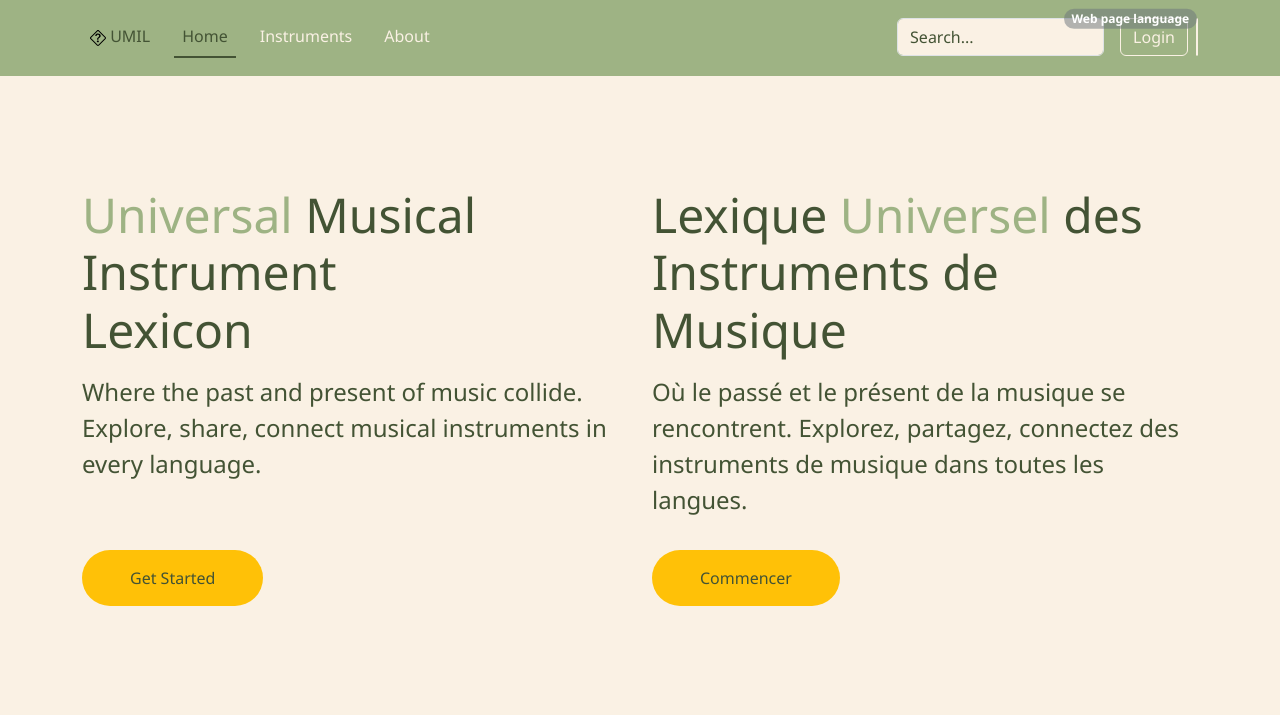
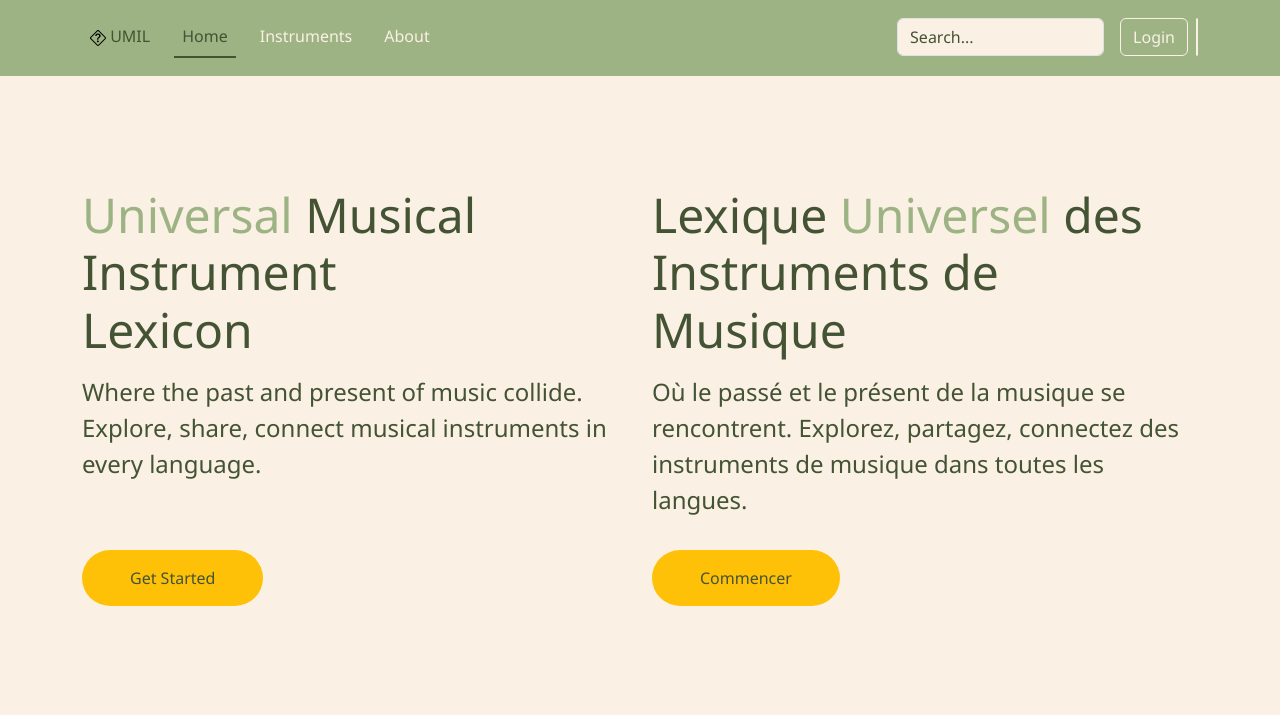
Before and after one commit to DDMAL/VIM, a Django app: page / in a window 1280 px wide. Shown: the top 715 px of the page. Run offline with Django 4.2, Linux system fonts and the light colour scheme.

Commit message:
fix: convert webpage language badge to tooltip
- Remove code for badge
- Move tooltip scripts to `LanguageTooltip.js`

Resolves: #111

```diff
--- a/web-app/django/VIM/apps/instruments/templates/instruments/index.html
+++ b/web-app/django/VIM/apps/instruments/templates/instruments/index.html
@@ -205,8 +205,4 @@ Instrument List
 <script src="https://unpkg.com/imagesloaded@5/imagesloaded.pkgd.min.js"></script>
 <script src="{% static "instruments/js/DisplaySettings.js" %}"></script>
 <script src="{% static "instruments/js/PaginationTools.js" %}"></script>
-<script>
-  const tooltipTriggerList = document.querySelectorAll('[data-bs-toggle="tooltip"], [data-bs-toggle="dropdown"]')
-  const tooltipList = [...tooltipTriggerList].map(tooltipTriggerEl => new bootstrap.Tooltip(tooltipTriggerEl))
-</script>
 {% endblock %}
--- a/web-app/django/VIM/static/js/GoogleTranslate.js
+++ b/web-app/django/VIM/static/js/GoogleTranslate.js
@@ -1,34 +1,20 @@
+const pageLanguage = document.querySelector("#google_translate_element");
+
 function googleTranslateElementInit() {
-    new google.translate.TranslateElement({
-    pageLanguage: 'en',
-    layout: google.translate.TranslateElement.InlineLayout.HORIZONTAL
-    }, 'google_translate_element');
+  new google.translate.TranslateElement(
+    {
+      pageLanguage: "en",
+      layout: google.translate.TranslateElement.InlineLayout.HORIZONTAL,
+    },
+    "google_translate_element"
+  );
 
-    const googleSelect = document.getElementsByClassName("goog-te-combo")[0];
-    googleSelect.classList.add('btn', 'p-0', 'm-0', 'h-100');
+  const googleSelect = document.getElementsByClassName("goog-te-combo")[0];
+  googleSelect.classList.add("btn", "p-0", "m-0", "h-100");
 
-    const parent = googleSelect.parentElement;
-    parent.classList.add('h-100', 'd-flex', 'align-items-center');
+  const parent = googleSelect.parentElement;
+  parent.classList.add("h-100", "d-flex", "align-items-center");
 
-    const grandparent = parent.parentElement;
-    grandparent.classList.add('h-100', 'd-flex', 'align-items-center');
+  const grandparent = parent.parentElement;
+  grandparent.classList.add("h-100", "d-flex", "align-items-center");
 }
-
-const pageLanguage = document.querySelector("#google_translate_element");
-const pageBadge = document.querySelector("#page-language-badge");
-
-updatePageBadge();
-
-function updatePageBadge() {
-    const hidePageBadge = localStorage.getItem('hidePageBadge') || false;
-    if (hidePageBadge) {
-        pageBadge.style.display = "none";
-    } else {
-        pageBadge.style.display = "";
-    }
-}
-
-pageLanguage.addEventListener("click", function () {
-    localStorage.setItem("hidePageBadge", true);
-    updatePageBadge();
-});
--- /dev/null
+++ b/web-app/django/VIM/static/js/LanguageTooltip.js
@@ -0,0 +1,6 @@
+const tooltipTriggerList = document.querySelectorAll(
+  '[data-bs-toggle="tooltip"], [data-bs-toggle="dropdown"]'
+);
+const tooltipList = [...tooltipTriggerList].map(
+  (tooltipTriggerEl) => new bootstrap.Tooltip(tooltipTriggerEl)
+);
--- a/web-app/django/VIM/templates/base.html
+++ b/web-app/django/VIM/templates/base.html
@@ -52,12 +52,10 @@
               <button type="button" class="btn me-2 login-btn">Login</button>
             </a>
           {% endif %}
-          <div id="google_translate_element" class="d-flex align-items-center position-relative">
-            <span id="page-language-badge"
-              class="position-absolute top-0 end-0 translate-middle-y badge rounded-pill bg-secondary"
-              style="--bs-bg-opacity: .5; display: none;">
-              Web page language
-            </span>
+          <div id="google_translate_element" class="d-flex align-items-center position-relative" data-bs-toggle="tooltip"
+                data-bs-title="Web Page Language"
+                aria-label="Web Page Language"
+                aria-pressed="true">
           </div>
         </div>
       </div>
@@ -81,6 +79,7 @@
    integrity="sha384-C6RzsynM9kWDrMNeT87bh95OGNyZPhcTNXj1NW7RuBCsyN/o0jlpcV8Qyq46cDfL" crossorigin="anonymous"></script>
   <script src="{% static "/js/GoogleTranslate.js" %}"></script>
   <script type="text/javascript" src="//translate.google.com/translate_a/element.js?cb=googleTranslateElementInit"></script>
+  <script src="{% static "/js/LanguageTooltip.js" %}"></script>
   {% block script %} {% endblock %}
 </body>
 </html>
```
